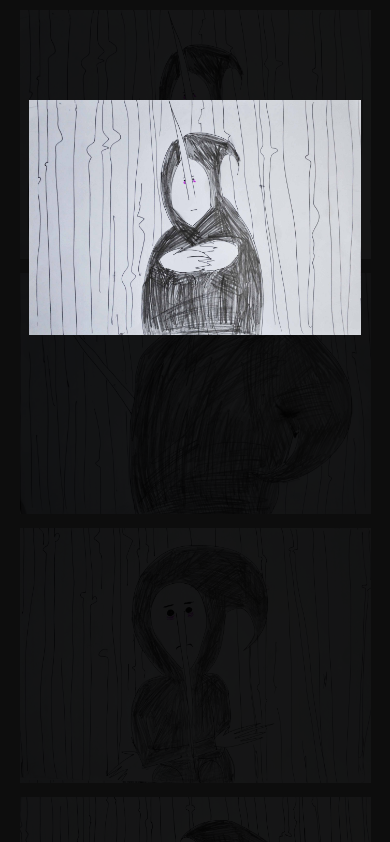
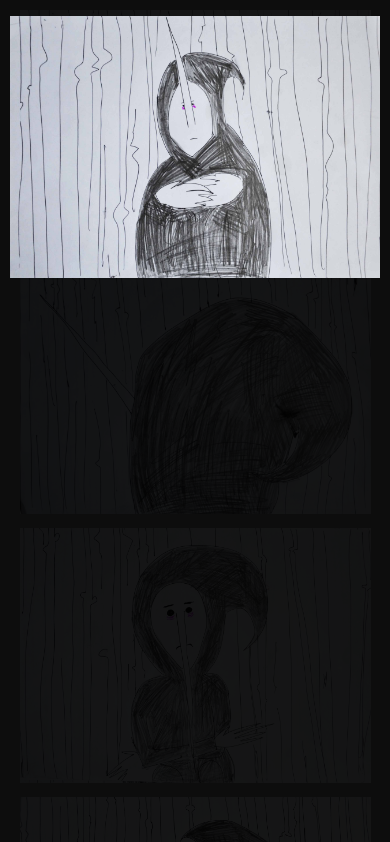
Before and after one commit to LeonidRed17/increaseimagejs, a plain HTML site: page index.html in a window 390 px wide. Both pictures are taken after a click on the picture 195 px from the left and 134 px from the top of the page. Shown: the top 842 px of the page. Drawn offline with Linux system fonts and the light colour scheme.

Commit message:
Add files via upload

```diff
--- a/style.css
+++ b/style.css
@@ -23,22 +23,18 @@ body{
 }
 /*Увеличенное состояние изображения*/
 .galleryImageIncreased{
-    width:85%;
-    display:inline-block;
+    display: inline-block;
+    margin-top: 4%;
     max-height:85%;
-    margin-top:5%;
+    max-width:85%;
 }
 .galleryImageIncreasedWrapper{
     background:rgba(000,00,00,0.90);
     width:100%;
     height:100%;
-    max-height:100%;
-    max-width:100%;
     position:fixed;
     text-align:center;
-
 }
-
 
 @media screen and (min-width:1440px){
     #wrapper{
@@ -47,16 +43,12 @@ body{
     }
 }
 
-@media screen and (max-width:1370px){
-    .galleryImageIncreased{
-       margin-top:100px;
+@media screen and (max-width:805px){
+ .galleryImageIncreased {
+     display: inline-block;
+     max-width: 95%;
+     margin-top: 4%;
     }
-}
-@media screen and (max-width:805px){
- .galleryImage{
-     height:500px;
-     width:700px;
- }
 }
 @media screen and (max-width:707px){
     .galleryImage{
```
